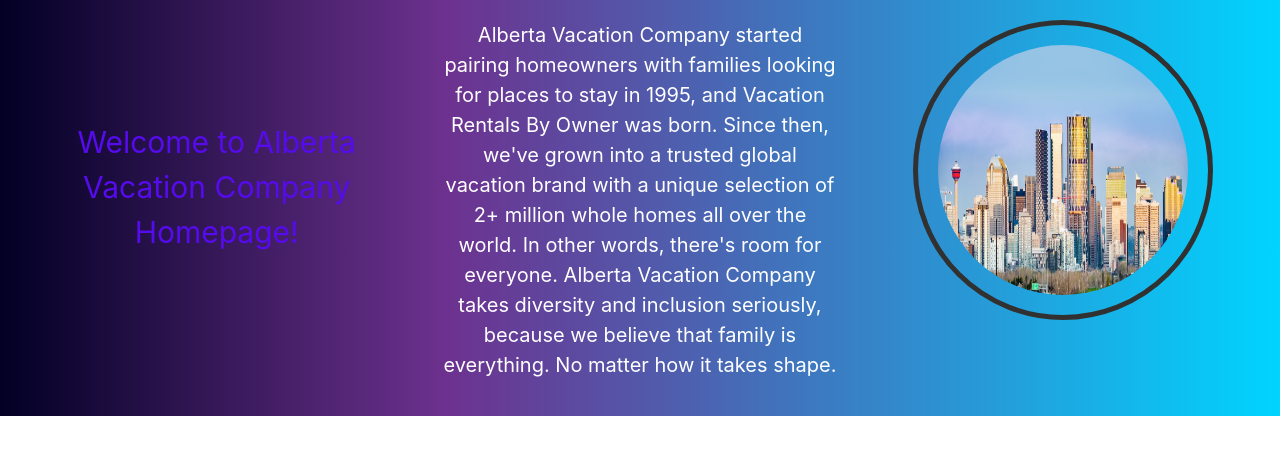
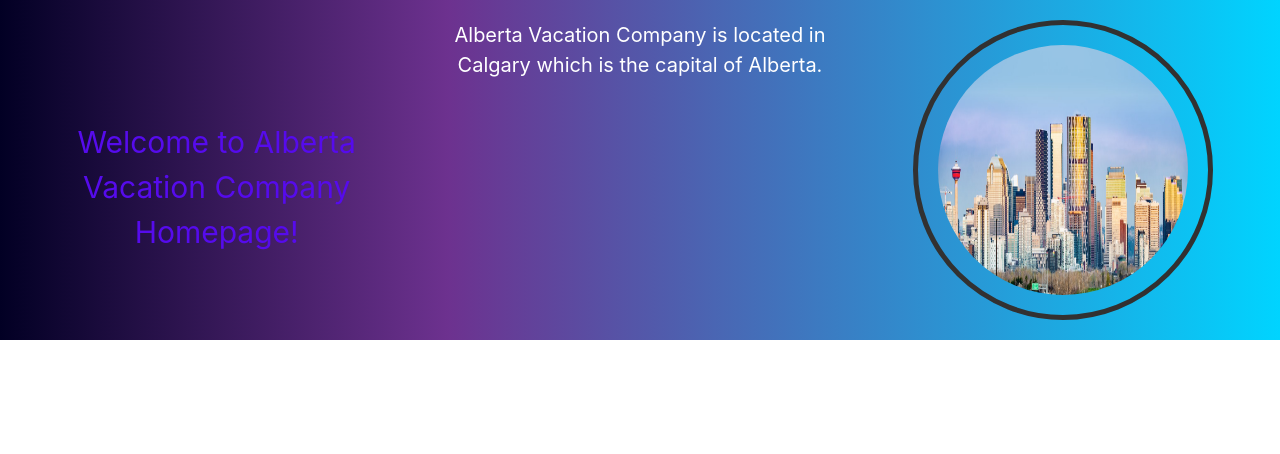
Before and after one commit to juju008/staticwebsite, a plain HTML site: page index.html in a window 1280 px wide. Drawn offline with nearby package versions, Linux system fonts and the light colour scheme.

Commit message:
Update index.html

```diff
--- a/index.html
+++ b/index.html
@@ -30,7 +30,7 @@
 
         </div>
         <div class="col-sm-4">
-            <p>Alberta Vacation Company started pairing homeowners with families looking for places to stay in 1995, and Vacation Rentals By Owner was born. Since then, we've grown into a trusted global vacation brand with a unique selection of 2+ million whole homes all over the world. In other words, there's room for everyone. Alberta Vacation Company takes diversity and inclusion seriously, because we believe that family is everything. No matter how it takes shape.</p>
+            <p>Alberta Vacation Company is located in Calgary which is the capital of Alberta.</p>
 
         </div>
         <div class="col-sm-4">
```
